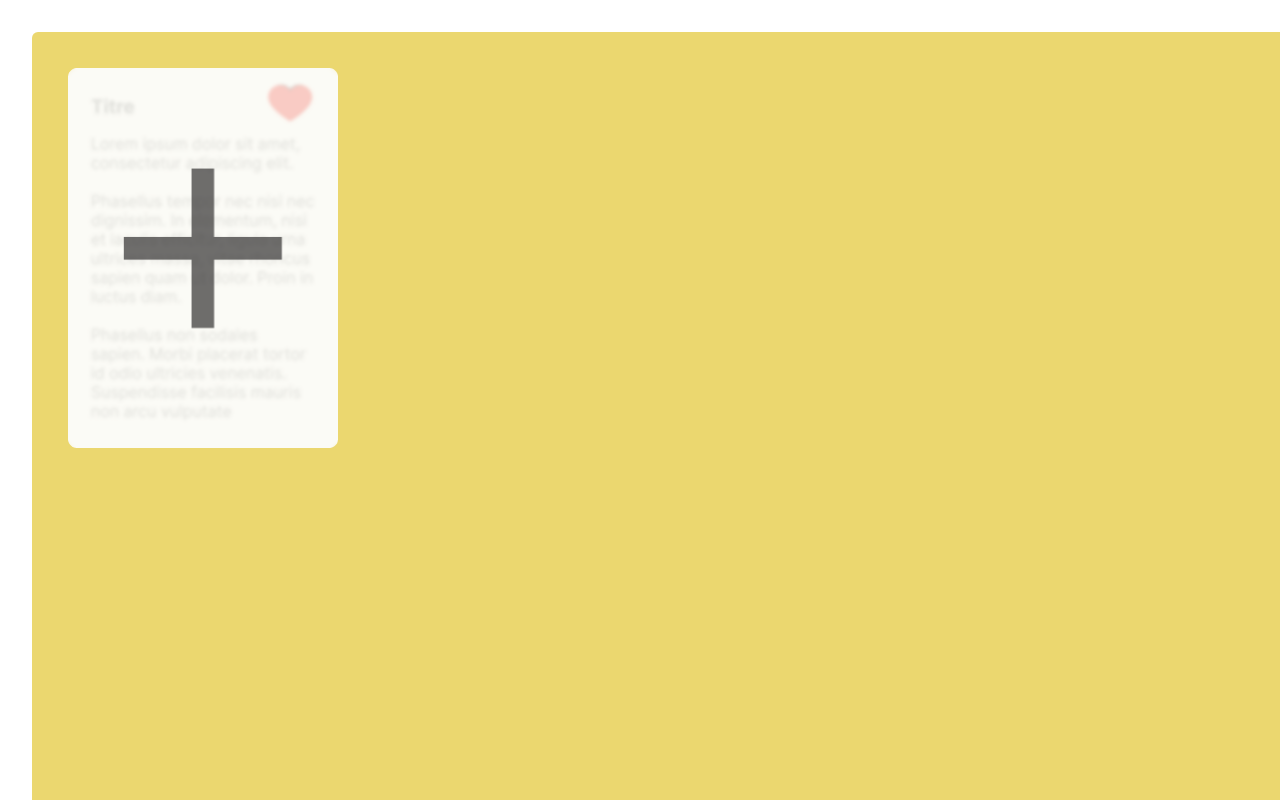
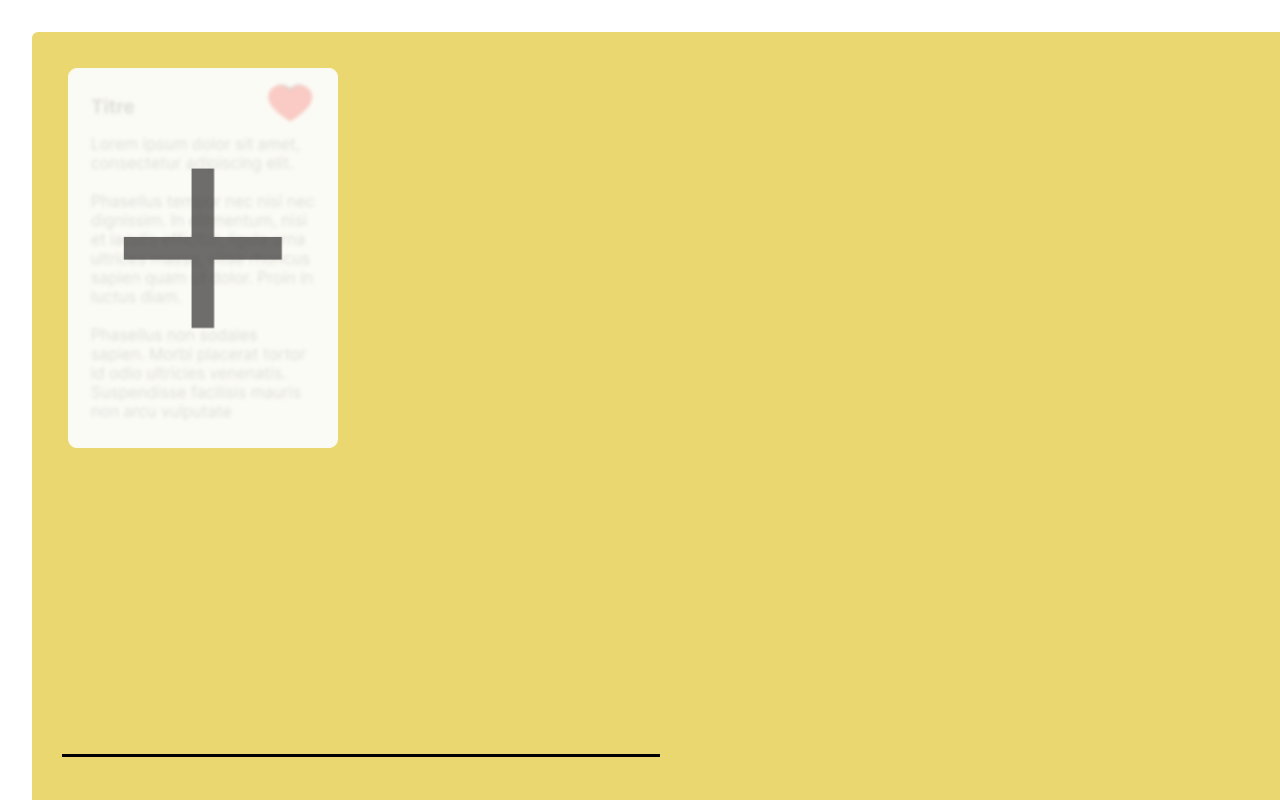
Before and after one commit to sodrar/app-note-adrar, a React (Vite) app: page / in a window 1280 px wide. Shown: the top 800 px of the page. Built offline with nearby package versions, Linux system fonts and the light colour scheme.

Commit message:
The liked notes and not liked notes are separated in the list display

```diff
--- a/src/App.css
+++ b/src/App.css
@@ -80,3 +80,9 @@
 .notes {
   flex-basis: 50%;
 }
+
+.limit {
+  width: 92%;
+  height: 3px;
+  background-color: black;
+}
--- a/src/App.jsx
+++ b/src/App.jsx
@@ -32,8 +32,14 @@ function App() {
 
 
   const sortedNote = [...myNotes].sort((a, b) => { return b.date.getTime() - a.date.getTime() })
+  const liked = [...sortedNote].filter(note => note.liked)
+  const notLiked = [...sortedNote].filter(note => !note.liked)
 
-  const notesElements = sortedNote.map((note, i) => {
+  const notesElementsLiked = liked.map((note, i) => {
+    return <Note setMyNotes={setMyNotes} note={note} notes={[...myNotes]} key={i} handleSelect={handleSelect} />
+  });
+
+  const notesElementsNotLiked = notLiked.map((note, i) => {
     return <Note setMyNotes={setMyNotes} note={note} notes={[...myNotes]} key={i} handleSelect={handleSelect} />
   });
 
@@ -41,7 +47,11 @@ function App() {
     <div className="app-container">
       <div className='notes'>
         <img className='img-add' src={add} onClick={handleAdd} />
-        {notesElements}
+        {notesElementsLiked}
+        <div className='limit'>
+
+        </div>
+        {notesElementsNotLiked}
       </div>
       <div className="display">
         {current === -1 ? <Adding addNote={addNote} /> : <Display current={current} />}
```
